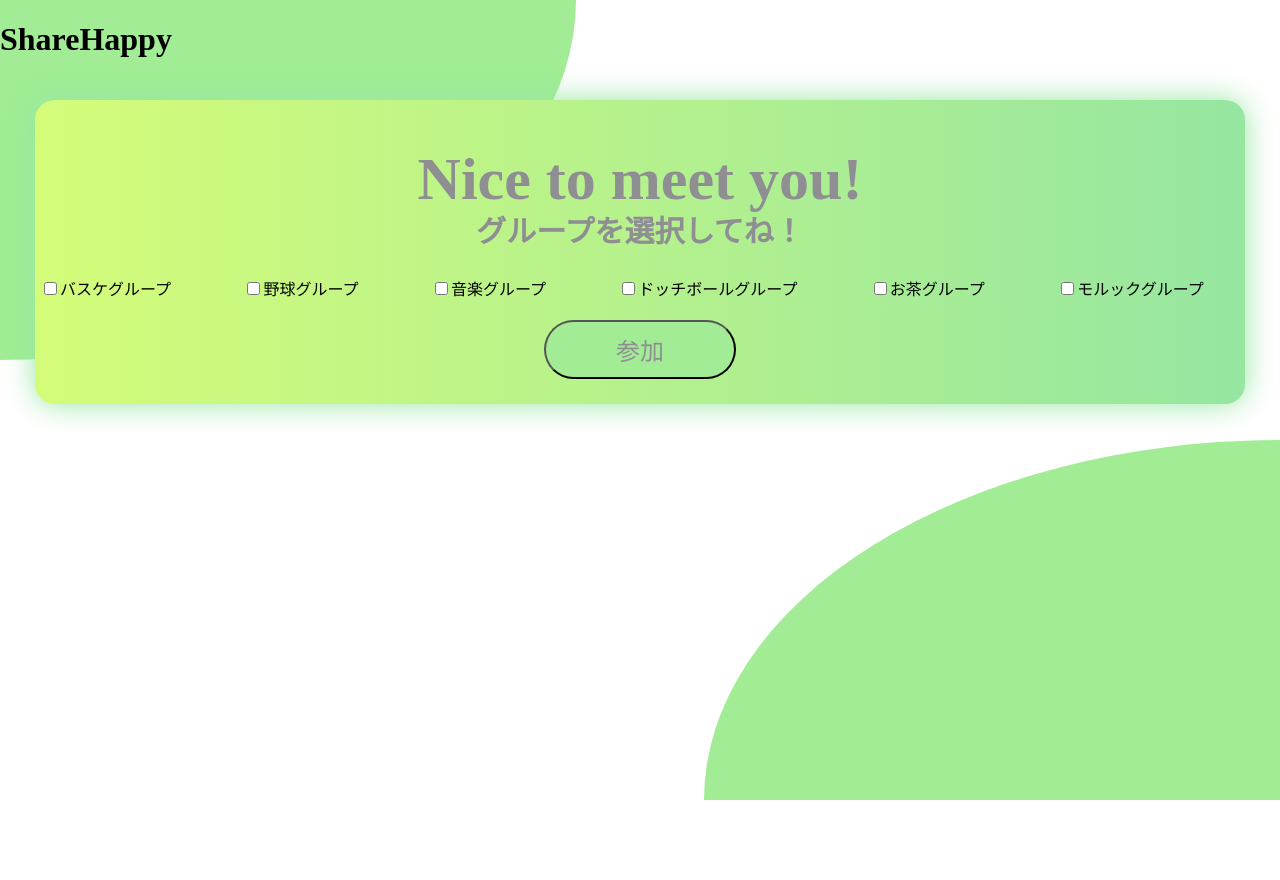
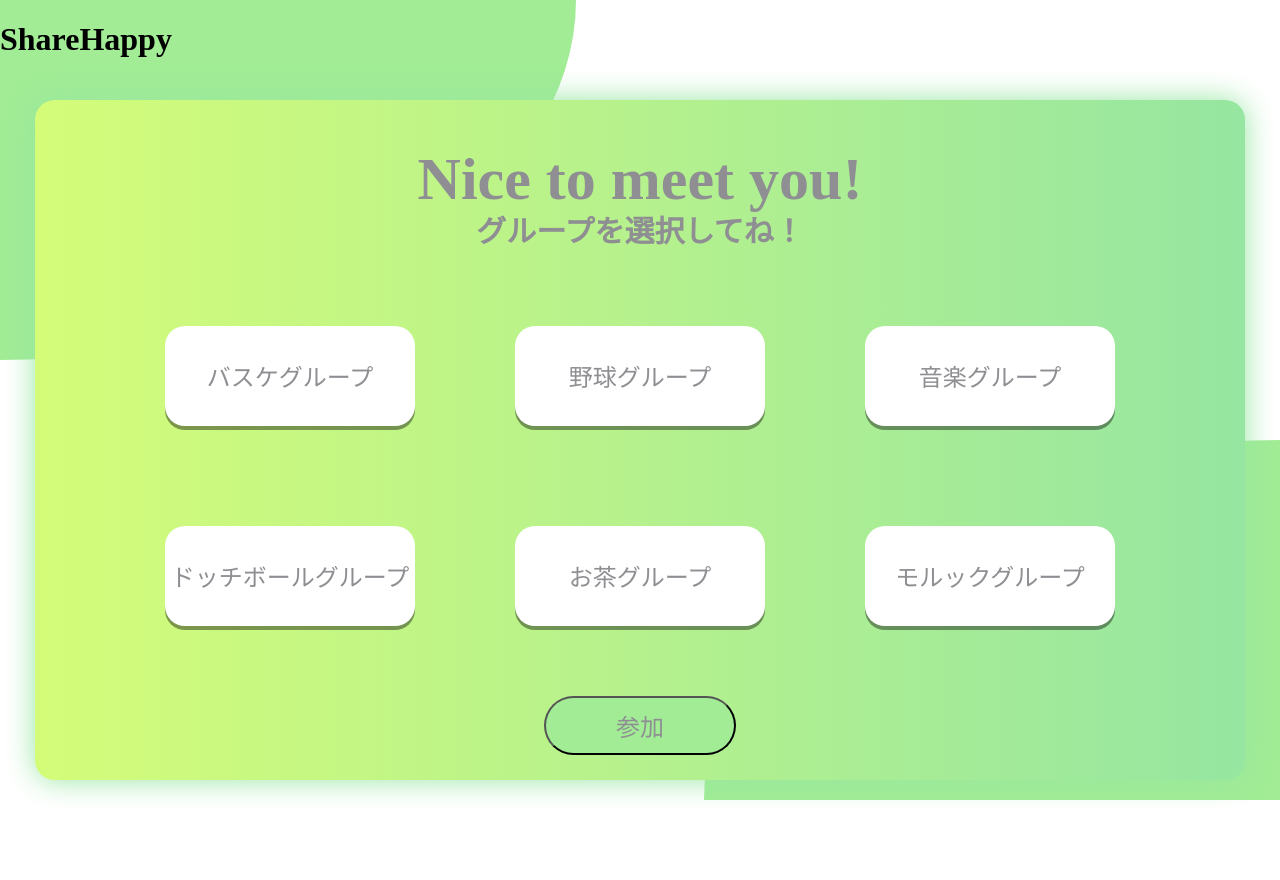
Before and after one commit to RareTECH2024Autumn-G/teamG, a Flask app: page /firstgroup in a window 1280 px wide. Before the commit the page ends 800 px from the top, so only its background shows below. Run offline with Flask 2, Linux system fonts and the light colour scheme.

Commit message:
first-group.htmlのチェックボックス調整

```diff
--- a/ChatApp/static/css/group.css
+++ b/ChatApp/static/css/group.css
@@ -21,33 +21,56 @@
     font-size: 30px;/* 文字サイズと色 */
 }
 
-/*--グループ選択画面表示 */
+/* .group-add-container のスタイル */
 .group-add-container {
     display: flex;
-    align-items: center; /* 水平方向の中央揃え */
-    flex-direction:row;/*左から右へ*/
-    flex-wrap: wrap;/*折り返し*/
-    justify-content: space-between;/*子要素を均等に配置*/
+    flex-direction: row; /* 横並び */
+    flex-wrap: wrap; /* 折り返し */
+    justify-content: center; /* 子要素を中央に配置 */
+    align-items: center; /* 垂直方向にも中央揃え */
 }
 
-/* 既存選択グループ選択画面のボタン指定*/
+/* label 要素のスタイル */
+.group-add-container label {
+    display: flex; /* フレックスボックスで中央配置 */
+    justify-content: center; /* 横方向に中央配置 */
+    align-items: center; /* 垂直方向に中央配置 */
+    margin: 50px; /* ボタン間の余白 */
+    width: 250px; /* ボタンの幅を指定 */
+    height: 100px; /* 高さを指定 */
+}
+
+/* group-button のスタイル */
 .group-button {
+    display: flex; /* フレックスボックスで中央配置 */
+    justify-content: center; /* 横方向に中央配置 */
+    align-items: center; /* 垂直方向に中央配置 */
+    text-align: center; /* テキストを中央揃え */
     color: #8E8E93;
-    width: 25%; /* ボタンの幅を設定 */
-    margin-left: 50px;/* ボタンの間の余白 */
-    margin-right: 50px;
-    margin-top: 20px;
-    margin-bottom: 20px;
-    padding: 10px;/* ボタンの内側の余白 */
-    height: 15vh;
     background: #FFFFFF;
-    border-radius: 20px; /*丸み*/
+    border-radius: 20px; /* 丸みを付ける */
     font-size: 24px;
     border: none;
     box-shadow: 0px 4px 0px 0px rgba(0, 0, 0, 0.4);
-    cursor: pointer;/* カーソルをポインターに変更 */
-    transition: background-color 0.3s; /* ホバー時のトランジションを設定 */
+    cursor: pointer; /* ポインターカーソル */
+    transition: background-color 0.3s; /* ホバー時のトランジション */
+    width: 100%; /* 親要素の幅に合わせる */
+    height: 100%; /* 親要素の高さに合わせる */
 }
+
+/* チェックボックス自体を非表示にする */
+input[type="checkbox"] {
+    position: absolute; /* 完全に配置を外す */
+    opacity: 0;         /* 透明にする */
+    pointer-events: none; /* ユーザー操作を防ぐ */
+}
+
+/* チェックされた状態のスタイル */
+input[type="checkbox"]:checked + .group-button {
+    border-color: #007BFF;
+    background-color: #e0f7ff;
+}
+
 
 .group-button:hover{
     background-color: #bfc4bf;/* ホバー時の背景色を変更 */
--- a/ChatApp/templates/pages/large-window-pages/first-group.html
+++ b/ChatApp/templates/pages/large-window-pages/first-group.html
@@ -9,7 +9,8 @@
         <h1>Nice to meet you!</h1>
         <h2>グループを選択してね！</h2>
     </div>
-    <div class="group-add-container"> <!--グループ一覧（2024/11/21 うっちゃん グループ直指定）-->
+    <div class="group-add-container">
+      <!--グループ一覧（2024/11/21 うっちゃん グループ直指定）-->
         <!--
         <button class="group-button" id="1">バスケグループ</button>
         <button class="group-button" id="2">野球グループ</button>
@@ -18,12 +19,30 @@
         <button class="group-button" id="5">お茶グループ</button>
         <button class="group-button" id="6">モルックグループ</button>
         -->
-        <label><input type="checkbox" name="group_id" value="1">バスケグループ</label><br>
-        <label><input type="checkbox" name="group_id" value="2">野球グループ</label><br>
-        <label><input type="checkbox" name="group_id" value="3">音楽グループ</label><br>
-        <label><input type="checkbox" name="group_id" value="4">ドッチボールグループ</label><br>
-        <label><input type="checkbox" name="group_id" value="5">お茶グループ</label><br>
-        <label><input type="checkbox"  name="group_id" value="6">モルックグループ</label><br>
+       <label>
+          <input type="checkbox" name="group_id" value="1">
+          <span class="group-button">バスケグループ</span>
+        </label>
+        <label>
+          <input type="checkbox" name="group_id" value="2">
+          <span class="group-button">野球グループ</span>
+        </label>
+        <label>
+          <input type="checkbox" name="group_id" value="3">
+          <span class="group-button">音楽グループ</span>
+        </label>
+        <label>
+          <input type="checkbox" name="group_id" value="4">
+          <span class="group-button">ドッチボールグループ</span>
+        </label>
+        <label>
+          <input type="checkbox" name="group_id" value="5">
+          <span class="group-button">お茶グループ</span>
+        </label>
+        <label>
+          <input type="checkbox" name="group_id" value="6">
+          <span class="group-button">モルックグループ</span>
+        </label>
     </div>
     <div class="add-button">
       <!-- <a href="/home"> -->
```
